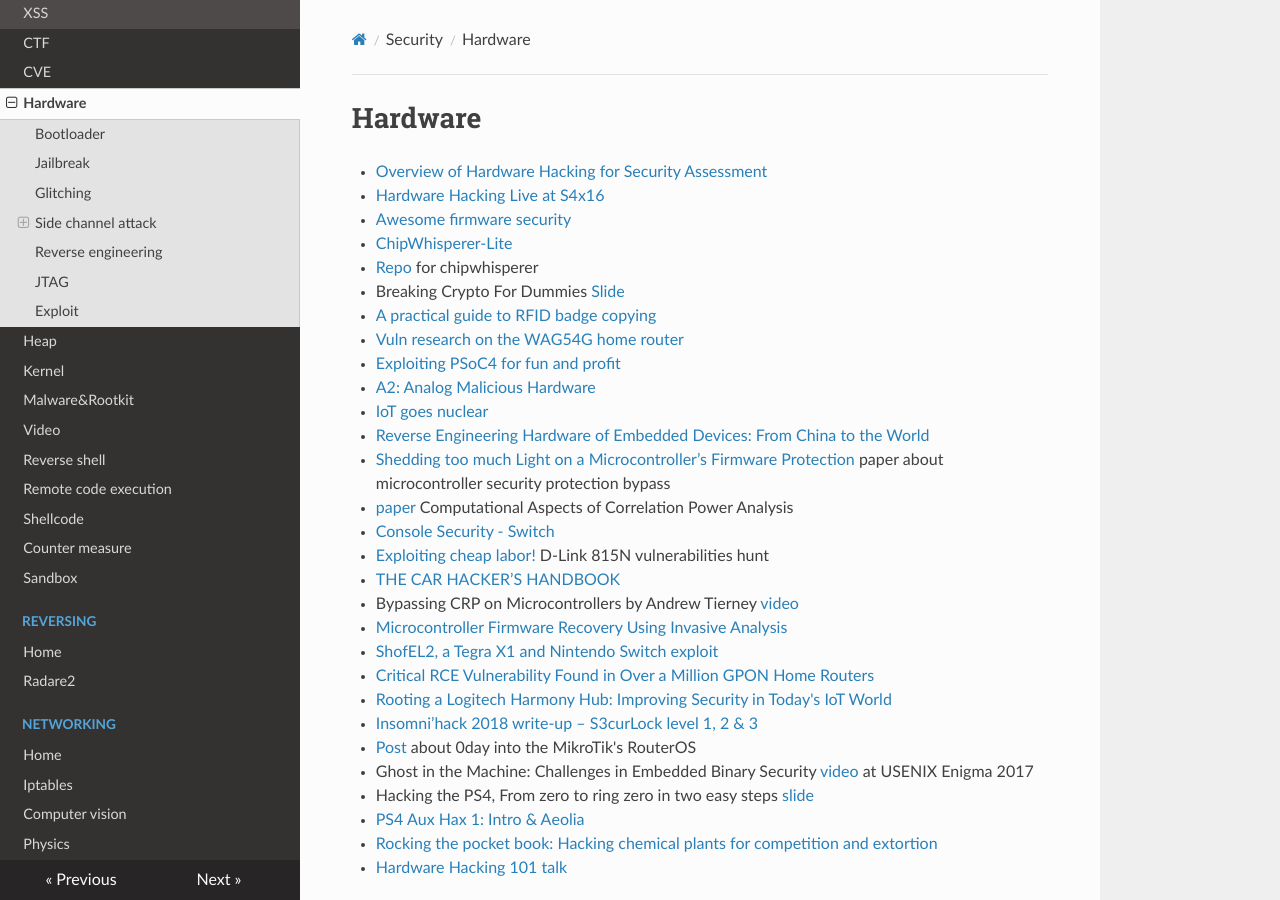
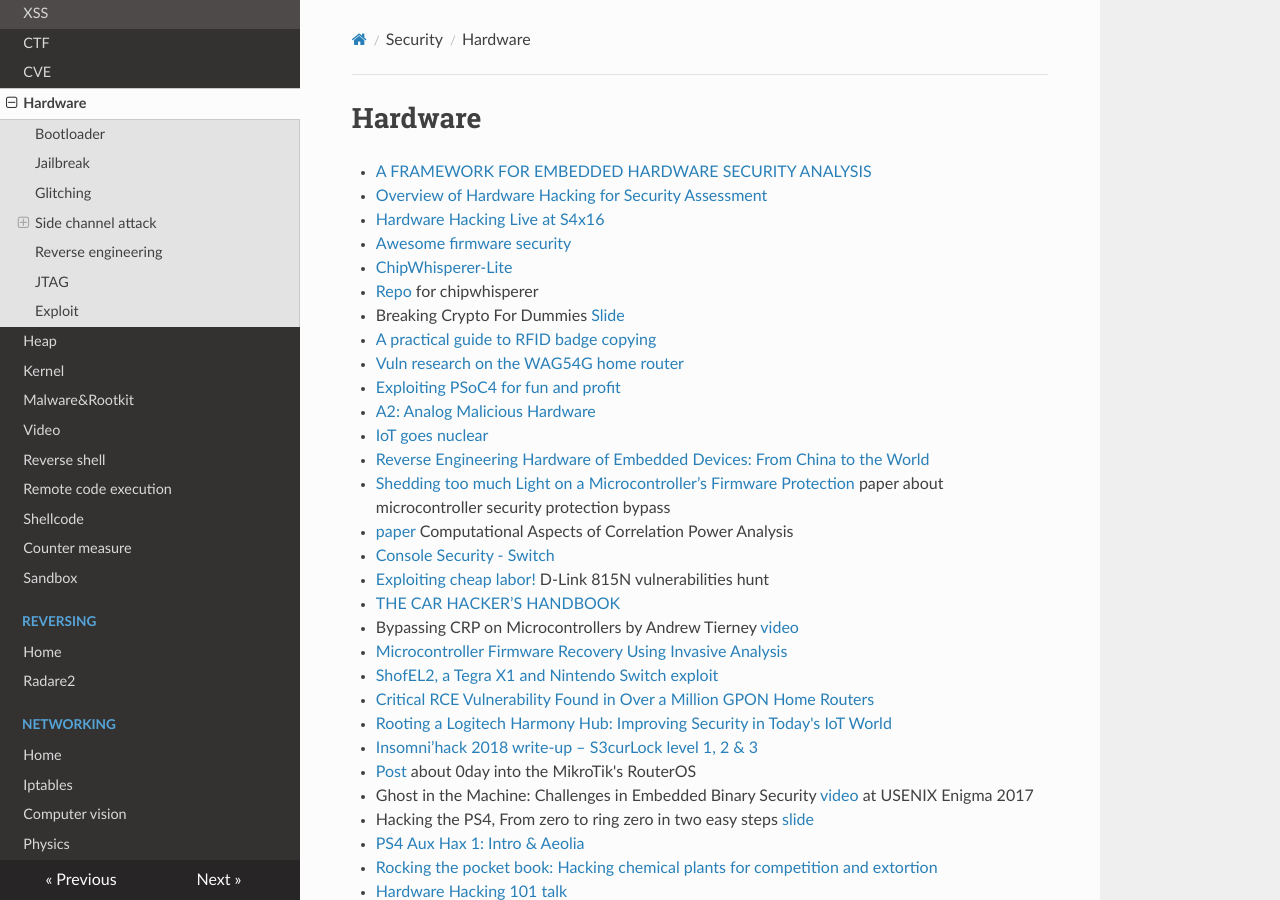
Before and after one commit to gipi/low-level, an MkDocs documentation site: the page built from docs/security/hardware.md, in a window 1280 px wide and 900 px high. Built offline with MkDocs 1.6.1, drawn with Linux system fonts in a browser that asks for light colours; nearby versions of some CDN libraries; old or Windows-style settings are respelled for this version of MkDocs.

Commit message:
Update hardware.md

```diff
--- a/docs/security/hardware.md
+++ b/docs/security/hardware.md
@@ -1,5 +1,6 @@
 # Hardware
 
+ - [A FRAMEWORK FOR EMBEDDED HARDWARE SECURITY ANALYSIS](https://pdfs.semanticscholar.org/2a2d/23cd993f5fbc77470ae7d04720e8ed7dfa89.pdf)
  - [Overview of Hardware Hacking for Security Assessment](https://medium.com/@LargeCardinal/pentesting-hardware-42cf915c4b21)
  - [Hardware Hacking Live at S4x16](https://www.youtube.com/watch?v=Tq5-7szmxLA)
  - [Awesome firmware security](https://github.com/PreOS-Security/awesome-firmware-security/)
```
